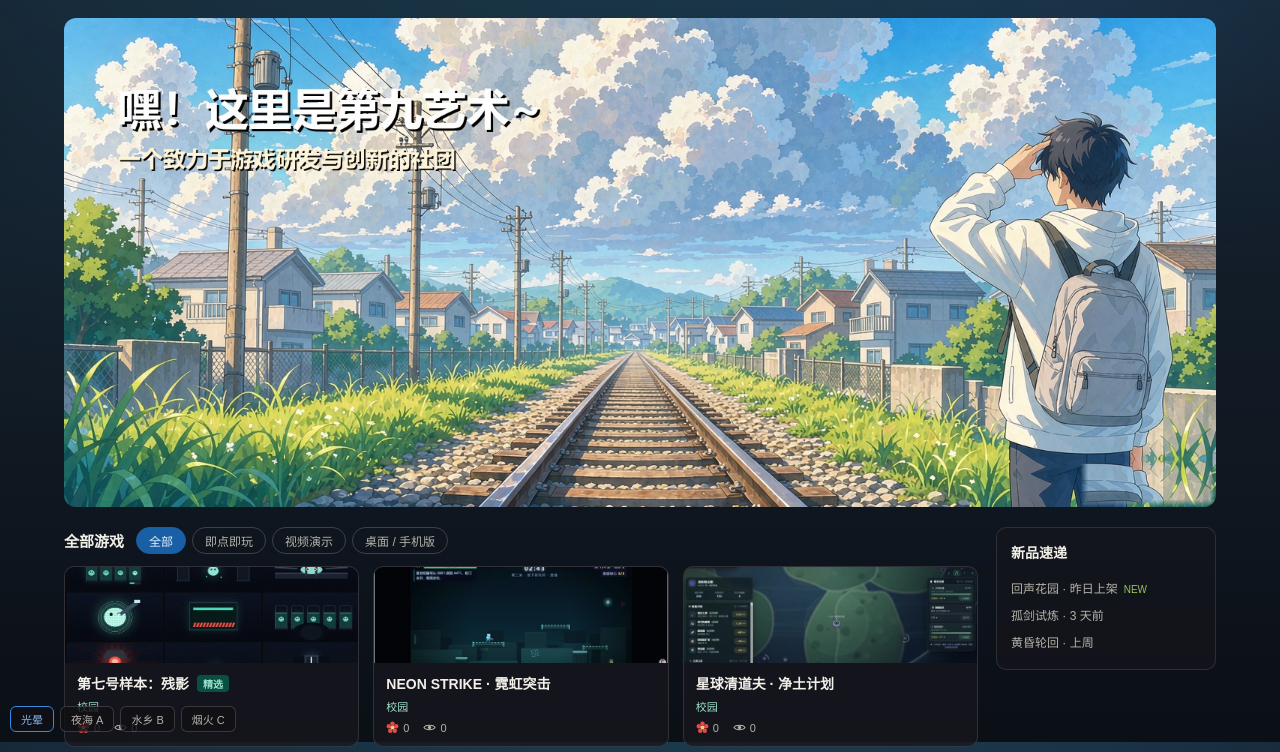
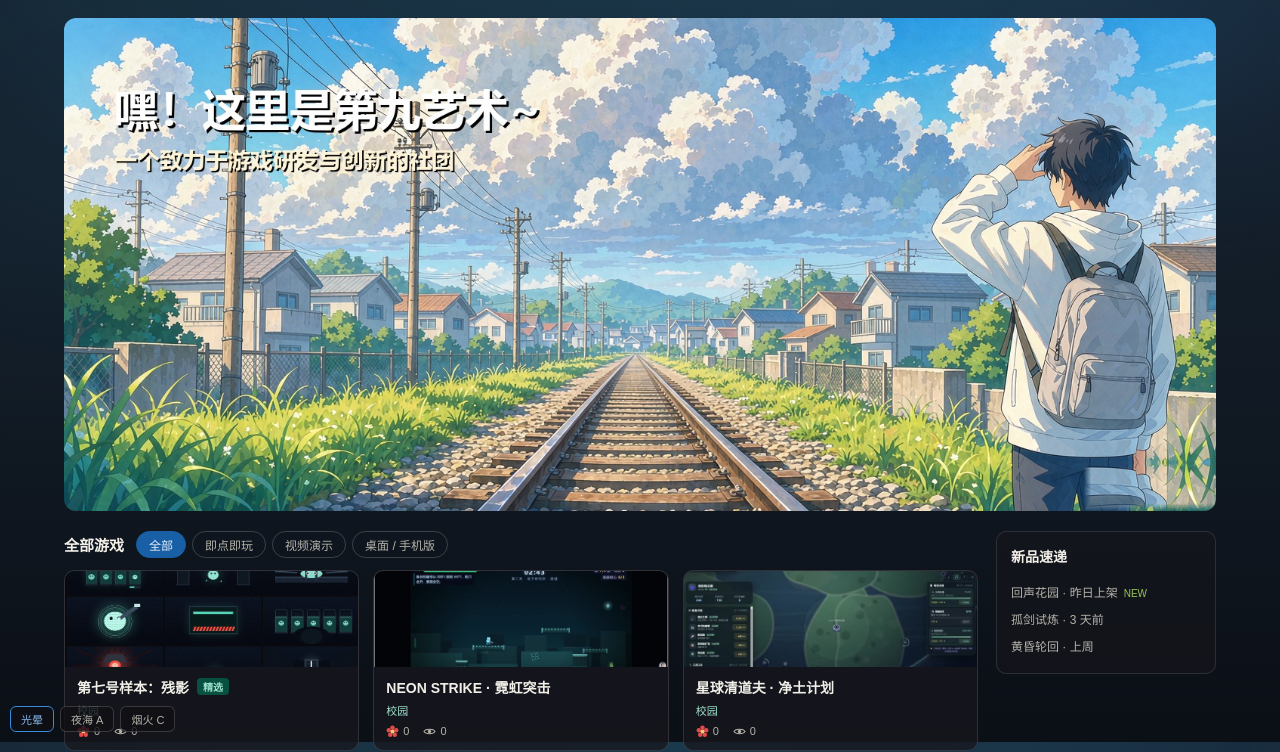
Before and after one commit to Quinoa-233/xiaoyoushe-pages, a plain HTML site: page public/index.html in a window 1280 px wide. Shown: the part 58-810 px from the top of the page. Drawn offline with Linux system fonts and the light colour scheme.

Commit message:
update public/index.html

```diff
--- a/public/index.html
+++ b/public/index.html
@@ -86,7 +86,7 @@
   .carousel {
     position: relative;
     background: #14141B; border-radius: 12px;
-    aspect-ratio: 1536 / 652; margin-bottom: 20px; overflow: hidden;
+    aspect-ratio: 1777 / 760; margin-bottom: 20px; overflow: hidden;
     cursor: pointer; transition: transform .15s;
   }
   .carousel:hover { transform: translateY(-2px); }
@@ -1227,12 +1227,11 @@ renderRankTable();
   const BGS = [
     { label: '光晕', url: '' },
     { label: '夜海 A', url: '/covers/bg-a.jpg' },
-    { label: '水乡 B', url: '/covers/bg-b.jpg' },
     { label: '烟火 C', url: '/covers/bg-c.jpg' }
   ];
   const box = document.createElement('div');
   box.id = 'bg-switch';
-  const saved = localStorage.getItem('ninth_bg') || '';
+  const saved = (localStorage.getItem('ninth_bg') || '').replace('bg-b.jpg', '');
   function apply(url) {
     if (url) {
       document.body.classList.add('bg-img');
```
